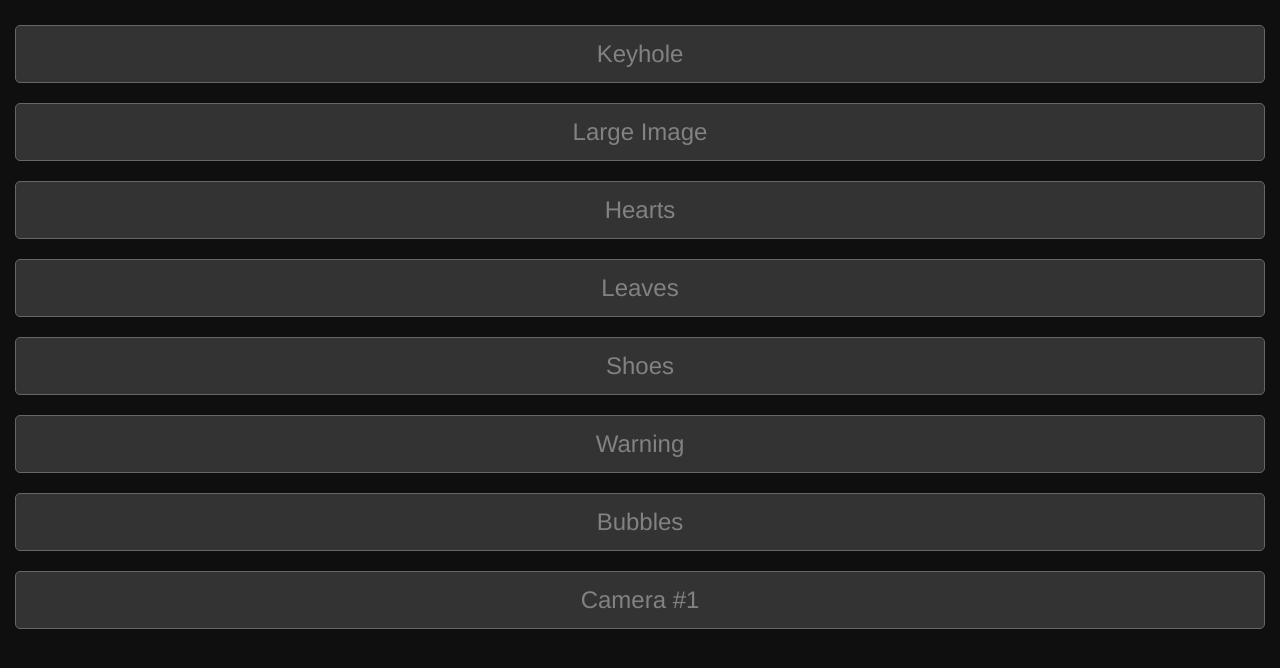
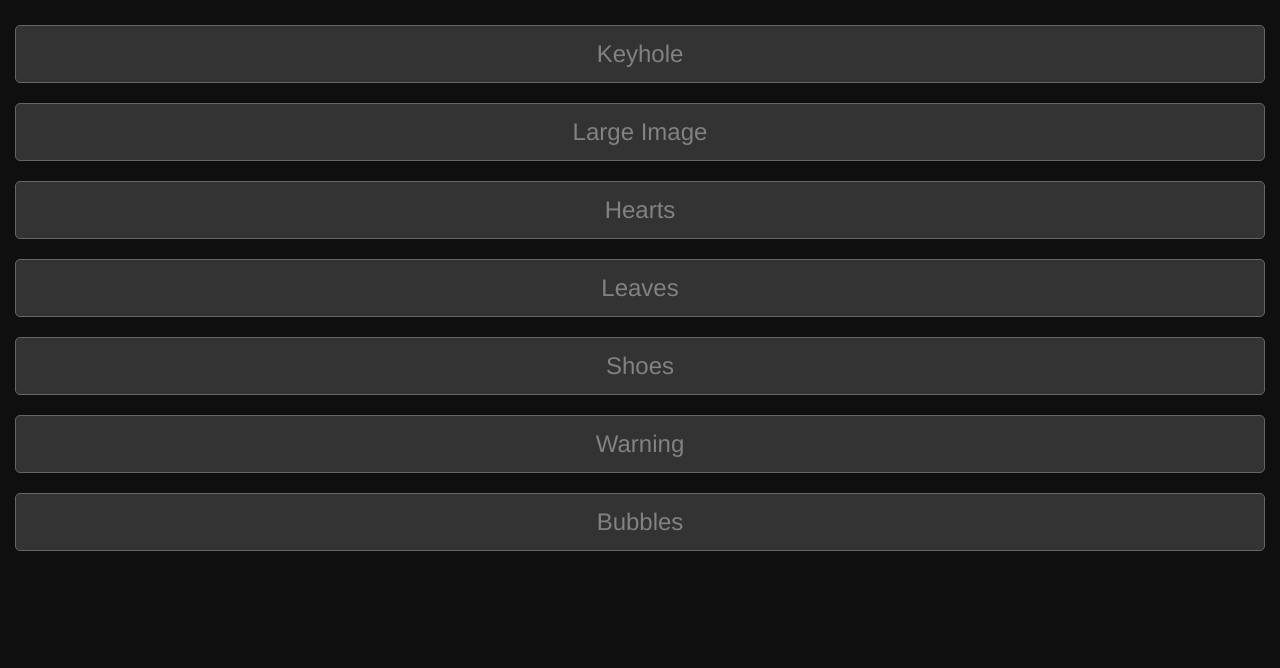
Before and after one commit to webmegood/photovault01, a plain HTML site: page index.html in a window 1280 px wide. Drawn offline with Linux system fonts and the light colour scheme.

Commit message:
Add files via upload

```diff
--- a/index.html
+++ b/index.html
@@ -59,7 +59,6 @@ body {
 <a class="button" href="shoes.html" target="_self">Shoes</a>
 <a class="button" href="warning.html" target="_self">Warning</a>
 <a class="button" href="bubbles.html" target="_self">Bubbles</a>
-<a class="button" href="camera01.html" target="_self">Camera #1</a>
 
 </div>
 
```
